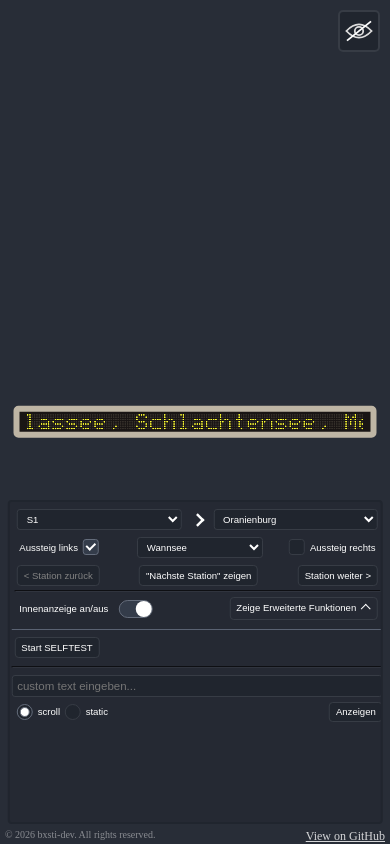
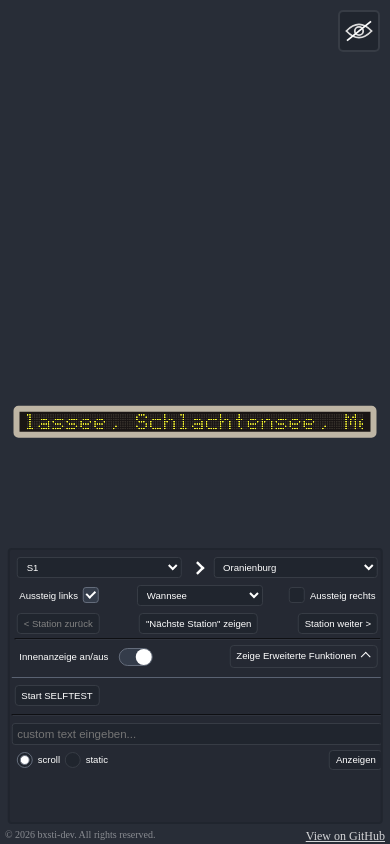
Before and after one commit to bxsti-dev/Br481-Innenanzeige-Simulator, a plain HTML site: page index.html in a window 390 px wide. Both pictures are taken after a click on the button "Zeige Erweiterte Funktionen". Drawn offline with Linux system fonts and the light colour scheme.

Commit message:
better overflow/scrolling for mobile and future updates

```diff
--- a/static/style.css
+++ b/static/style.css
@@ -96,7 +96,11 @@ canvas {
     }
     #control_box.open{
         width: min(800px,95%);
-        height: 400px;
+        height: 340px;
+        overflow-y: auto;
+        overflow-x: hidden;
+        scrollbar-width: thin;
+        scrollbar-color: #494f5b transparent;
     }
     #main_page, #advanced_page{
         width: 100%;
```
